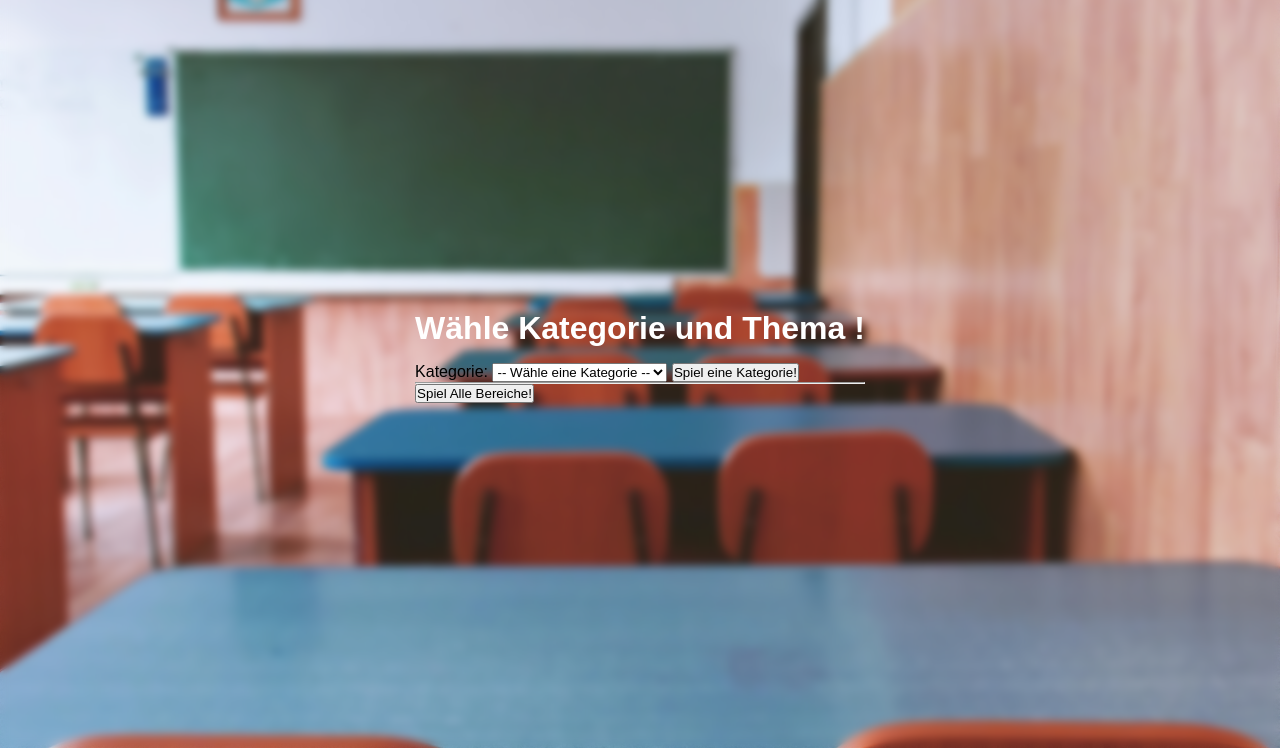
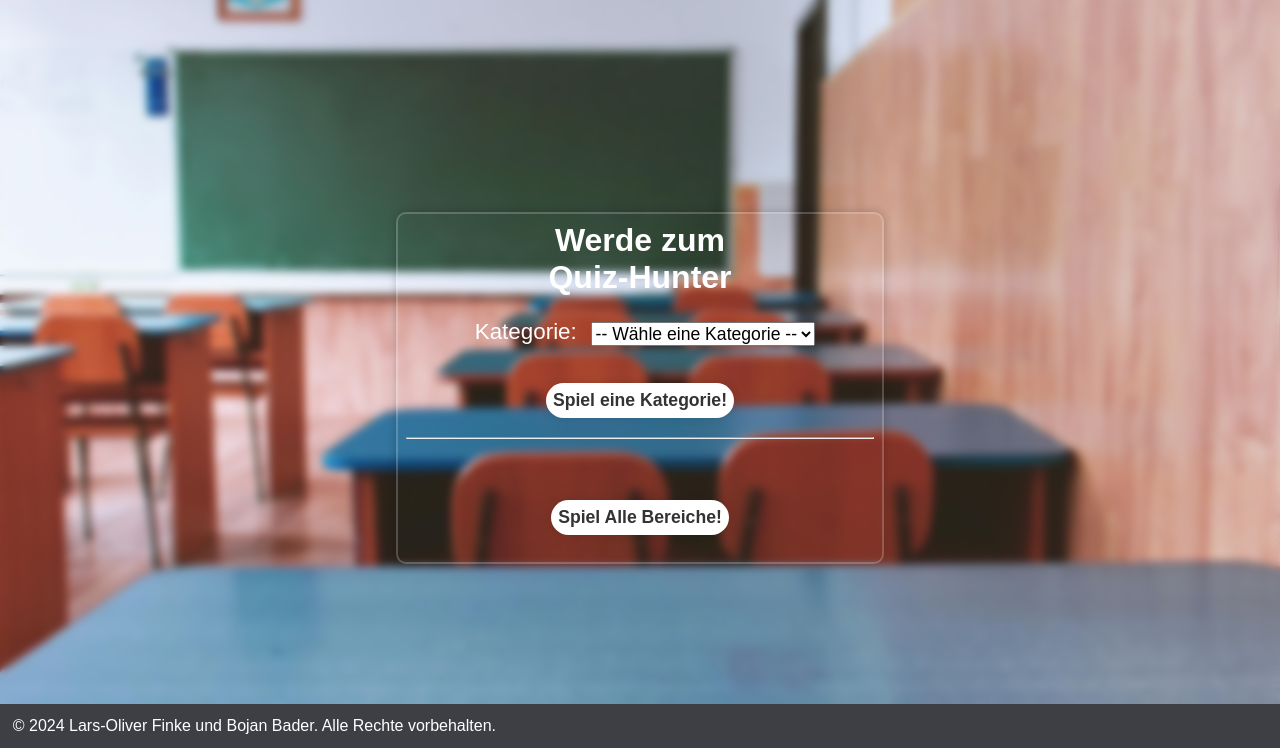
Before and after one commit to LarsOFinke/QuizWebsite, a Flask app: page /selection in a window 1280 px wide. Shown: the part 52-800 px from the top of the page. Run offline with Flask 3, Linux system fonts and the light colour scheme; data comes from the database, SQL or seed files in the repository.

Commit message:
Selection.html und Footer Refactoring

```diff
--- a/src/static/style/style.css
+++ b/src/static/style/style.css
@@ -66,6 +66,18 @@ h1 {
 
 }
 
+.btn {
+
+    background: #FFF;
+    border: none;
+    outline: none;
+    border-radius: 40px;
+    box-shadow: 0 0 10px rgba(0, 0, 0, 0.1);
+    cursor: pointer;
+    font-size: 1.6rem;
+    color: #333;
+    font-weight: 700;
+}
 /* ### NAVBAR GENERAL ### */
 
 #header-nav {
@@ -300,18 +312,12 @@ a:hover {
     text-decoration: underline;
 }
 
+
+
 .wrapper .btn {
     width: 100%;
     height: 45px;
-    background: #FFF;
-    border: none;
-    outline: none;
-    border-radius: 40px;
-    box-shadow: 0 0 10px rgba(0, 0, 0, 0.1);
-    cursor: pointer;
-    font-size: 1.6rem;
-    color: #333;
-    font-weight: 700;
+
 }
 
 .wrapper .btn-reset {
@@ -508,7 +514,6 @@ a:hover {
         width: 100%;
     }
 
-
 }
 
 @media (max-width: 480px) {
@@ -554,6 +559,93 @@ a:hover {
 }
 
 
+/* === SELECTION-BEREICH === */
+
+.wrapper-selector {
+    width: 95%;
+    background: transparent;
+    border: 2px solid rgba(255, 255, 255, .2);
+    backdrop-filter: blur(20px);
+    box-shadow: 0 0 10px rgba(0, 0, 0, .2);
+    color: #FFF;
+    border-radius: 10px;
+    margin-left: auto;
+    margin-right: auto;
+    padding: 1.5%;
+    margin-top: 10vh;
+}
+
+.wrapper-selector h1 {
+    font-size: 2rem;
+    text-align: center;
+}
+
+.wrapper-fullquiz {
+    margin-top: 1.5rem;
+    text-align: center;
+
+}
+
+/* .wrapper-category {
+    margin-top: 2rem;
+    text-align: center;
+}
+
+.wrapper-topic {
+    margin-top: 2rem;
+    text-align: center;
+} */
+
+.wrapper-label-selection {
+    font-size: 1.4rem;
+    padding: 2%;
+
+}
+
+#category {
+
+    font-size: 1.1rem;
+}
+
+#topic {
+
+    font-size: 1.1rem;
+}
+
+.btn-small {
+    font-size: 1.1rem;
+    padding: 1.5%;
+    margin: 8% 2% 4% 2%;
+
+}
+
+/* .btn-selector {
+
+    display: block;
+    margin-left: auto;
+    margin-right: auto;
+    font-size: 1.1rem;
+    margin-top: 1.2rem;
+    margin-bottom: 1.2rem;
+} */
+
+
+
+/* === FOOTER === */
+
+/* #footer {
+    position: relative;
+} */
+
+#footer {
+
+    position: absolute;
+    bottom: 0;
+    background-color: #3D3F45;
+    width: 100%;
+    color: #FFF;
+    height: auto;
+}
 
 
 
--- a/src/templates/base.html
+++ b/src/templates/base.html
@@ -119,7 +119,7 @@
 
             <!-- FOOTER -->
 
-            <!-- <footer id="footer">
+            <footer id="footer">
 
                 <div class="container">
                     <div class="row">
@@ -130,7 +130,7 @@
                 </div>
 
 
-            </footer> -->
+            </footer>
 
     </body>
 
--- a/src/templates/selection.html
+++ b/src/templates/selection.html
@@ -1,13 +1,17 @@
 {% extends "base.html" %}
 
 {% block content %}
-    <div>
-        <h1>Wähle Kategorie und Thema !</h1>
 
-        <div class="centered">
+    <!-- SELECTION-BEREICH -->
+
+    <div class="wrapper-selector">
+
+        <h1>Werde zum <br> Quiz-Hunter</h1>
+
+
         <div class="form">
-                <form method="POST" action="{{ url_for('views.selection') }}" class="centered">
-                    <label for="category">Kategorie:</label>
+            <form method="POST" action="{{ url_for('views.selection') }}" class="wrapper-fullquiz">
+                <label class="wrapper-label-selection" for="category">Kategorie:</label>
                 <select name="category" id="category" onchange="this.form.submit()">
                     {% if not session.selected_category %}<option value="">-- Wähle eine Kategorie --{% else %}<option value="{{session.category_id}}">{{session.selected_category}} {% endif %}</option>
                         {% for category, category_id in categories.items() %}
@@ -15,29 +19,29 @@
                         {% endfor %}
                 </select>
 
-                    <button type="submit" class="btn primary" name="start" value="categ">Spiel eine Kategorie!</button>
+                <button type="submit" class="btn btn-small" name="start" value="categ">Spiel eine Kategorie!</button>
             </form>
 
             {% if topics %}
             <hr>
-                    <form method="POST" action="{{ url_for('views.selection') }}" class="centered">
-                        <label for="topic">Thema:</label>
+                <form method="POST" action="{{ url_for('views.selection') }}" class="wrapper-fullquiz">
+                    <label class="wrapper-label-selection" for="topic">Thema:</label>
                     <select name="topic" id="topic">
                         {% for topic, topic_id in topics.items() %}
                             <option value="{{ topic_id }}">{{ topic }}</option>
                         {% endfor %}
                     </select>
 
-                        <button type="submit" class="btn primary" name="start" value="topic">Spiel ein Thema!</button>
+                    <button type="submit" class="btn btn-small" name="start" value="topic">Spiel ein Thema!</button>
                 </form>
             {% endif %}
 
             <hr>
 
-                <form action="" method="POST" class="centered">
-                    <button type="submit" class="btn primary" name="start" value="full">Spiel Alle Bereiche!</button>
+            <form action="" method="POST" class="wrapper-fullquiz">
+                <button type="submit" class="btn btn-small" name="start" value="full">Spiel Alle Bereiche!</button>
             </form>
         </div>
-        </div>
+
     </div>
 {% endblock %}
```
Lines whose indentation alone changed are shown as unchanged.
